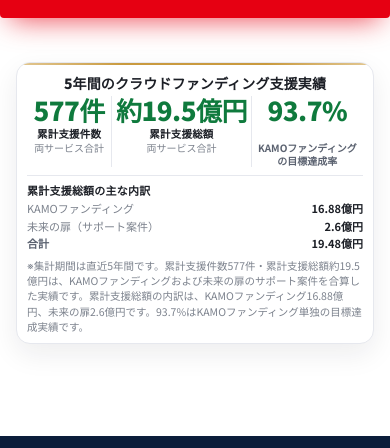
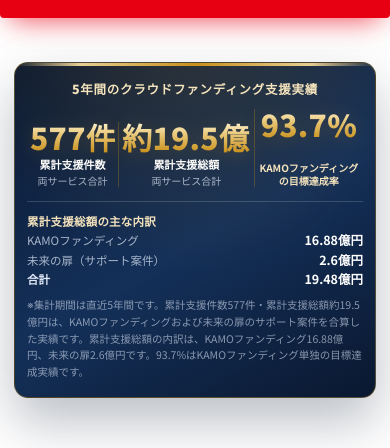
Before and after one commit to adr35760/kamo-funding-app, a Next.js app: page / in a window 390 px wide. Shown: the part 826-1274 px from the top of the page. Built offline with nearby package versions, Linux system fonts and the light colour scheme; no server answers.

Commit message:
feat(top): 実績バナーを左右いっぱい・濃紺×金・数値60pxで作り直し（t iku指示 2026-11-23）

```diff
--- a/src/styles/top-lp.css
+++ b/src/styles/top-lp.css
@@ -2854,3 +2854,161 @@
     line-height: 1.6;
   }
 }
+
+/* =====================================================================
+   実績バナー（トップ専用の見せ方・2026-11-23 t iku指示）
+   「もっと左右に大きく、文字も見やすく、かっこよく目立つように」
+   - 左右いっぱい（他のセクションの1160px枠をここだけ外す）
+   - 濃紺の面＋金の数値で、白の面の中で浮き上がらせる
+   - 数値はPC 60px級
+   🔴 中身（数値・文言）は共通の StatsBanner。ここはトップの見た目だけを上書きする
+      （/success と /lp のバナーは今のまま）。
+   ===================================================================== */
+.tlp-page .tlp-stats .tlp-inner {
+  max-width: none;
+  padding-left: 40px;
+  padding-right: 40px;
+}
+
+.tlp-page .kamo-stats-banner.tlp-stats-banner {
+  --ksb-ink: #ffffff;
+  --ksb-sub: #dfe8f6;
+  --ksb-note: rgba(226, 235, 250, 0.72);
+  --ksb-line: rgba(200, 144, 26, 0.3);
+
+  max-width: none;
+  padding: 30px 44px 24px;
+  border: 1px solid rgba(200, 144, 26, 0.34);
+  border-radius: 18px;
+  background:
+    radial-gradient(120% 160% at 50% -30%, rgba(200, 144, 26, 0.22) 0%, rgba(200, 144, 26, 0) 58%),
+    linear-gradient(150deg, #0A1830 0%, #143059 52%, #0A1830 100%);
+  box-shadow: 0 24px 52px rgba(10, 24, 48, 0.28);
+  color: #fff;
+}
+
+/* 上端の金のラインを太く */
+.kamo-stats-banner.tlp-stats-banner::before {
+  height: 3px;
+  background: linear-gradient(90deg, rgba(200,144,26,0) 0%, #E8CE92 18%, #C8901A 50%, #E8CE92 82%, rgba(200,144,26,0) 100%);
+}
+
+.kamo-stats-banner.tlp-stats-banner .kamo-stats-banner__title {
+  font-size: 19px;
+  letter-spacing: 0.16em;
+  color: #F4E3BC;
+}
+
+.kamo-stats-banner.tlp-stats-banner .kamo-stats-banner__grid {
+  grid-template-columns: 1fr 1.24fr 1fr;
+  margin-top: 16px;
+  align-items: end;
+}
+
+.kamo-stats-banner.tlp-stats-banner .kamo-stats-banner__item {
+  padding: 0 10px;
+}
+
+.kamo-stats-banner.tlp-stats-banner .kamo-stats-banner__value {
+  font-size: 60px;
+  line-height: 1.02;
+  letter-spacing: 0.01em;
+  background: linear-gradient(180deg, #FFF3D0 0%, #E7C574 42%, #C8901A 100%);
+  -webkit-background-clip: text;
+  background-clip: text;
+  color: transparent;
+  filter: drop-shadow(0 2px 10px rgba(200, 144, 26, 0.22));
+}
+
+.kamo-stats-banner.tlp-stats-banner .kamo-stats-banner__label {
+  margin-top: 8px;
+  font-size: 15px;
+  letter-spacing: 0.06em;
+  color: #FFFFFF;
+}
+
+.kamo-stats-banner.tlp-stats-banner .kamo-stats-banner__note {
+  margin-top: 3px;
+  font-size: 12.5px;
+  letter-spacing: 0.02em;
+}
+
+.kamo-stats-banner.tlp-stats-banner .kamo-stats-banner__note.is-strong {
+  color: #F4E3BC;
+}
+
+.kamo-stats-banner.tlp-stats-banner .kamo-stats-banner__breakdown {
+  margin-top: 20px;
+  padding-top: 14px;
+  border-top: 1px solid rgba(255, 255, 255, 0.16);
+  gap: 14px;
+}
+
+.kamo-stats-banner.tlp-stats-banner .kamo-stats-banner__breakdown-title {
+  font-size: 13.5px;
+  color: #F4E3BC;
+}
+
+.kamo-stats-banner.tlp-stats-banner .kamo-stats-banner__breakdown-item {
+  font-size: 13.5px;
+}
+
+.kamo-stats-banner.tlp-stats-banner .kamo-stats-banner__breakdown-label {
+  color: rgba(226, 235, 250, 0.72);
+}
+
+.kamo-stats-banner.tlp-stats-banner .kamo-stats-banner__breakdown-value {
+  color: #FFFFFF;
+  font-size: 16px;
+}
+
+.kamo-stats-banner.tlp-stats-banner .kamo-stats-banner__breakdown-item + .kamo-stats-banner__breakdown-item::before {
+  background: rgba(255, 255, 255, 0.2);
+  height: 12px;
+  margin: 0 12px;
+}
+
+.kamo-stats-banner.tlp-stats-banner .kamo-stats-banner__source {
+  margin-top: 10px;
+  font-size: 12px;
+  line-height: 1.6;
+  color: rgba(226, 235, 250, 0.58);
+  text-align: center;
+}
+
+/* 1024px以下: 数値を少し落として横を詰める */
+@media (max-width: 1024px) {
+  .tlp-page .tlp-stats .tlp-inner { padding-left: 24px; padding-right: 24px; }
+  .tlp-page .kamo-stats-banner.tlp-stats-banner { padding: 26px 24px 20px; }
+  .kamo-stats-banner.tlp-stats-banner .kamo-stats-banner__value { font-size: 46px; }
+  .kamo-stats-banner.tlp-stats-banner .kamo-stats-banner__title { font-size: 16px; letter-spacing: 0.1em; }
+  .kamo-stats-banner.tlp-stats-banner .kamo-stats-banner__label { font-size: 13px; }
+}
+
+/* スマホ: 3列は維持。数値30px・ラベル11px・内訳は左寄せ2行 */
+@media (max-width: 767px) {
+  .tlp-page .tlp-stats .tlp-inner { padding-left: 14px; padding-right: 14px; }
+  .tlp-page .kamo-stats-banner.tlp-stats-banner {
+    padding: 18px 12px 16px;
+    border-radius: 14px;
+  }
+  .kamo-stats-banner.tlp-stats-banner .kamo-stats-banner__title { font-size: 12.5px; letter-spacing: 0.06em; }
+  .kamo-stats-banner.tlp-stats-banner .kamo-stats-banner__grid {
+    grid-template-columns: minmax(0, 0.9fr) minmax(0, 1.34fr) minmax(0, 1.08fr);
+    margin-top: 12px;
+  }
+  .kamo-stats-banner.tlp-stats-banner .kamo-stats-banner__item { padding: 0 3px; }
+  .kamo-stats-banner.tlp-stats-banner .kamo-stats-banner__value { font-size: 30px; }
+  .kamo-stats-banner.tlp-stats-banner .kamo-stats-banner__label { margin-top: 5px; font-size: 11px; letter-spacing: 0; }
+  .kamo-stats-banner.tlp-stats-banner .kamo-stats-banner__note { margin-top: 2px; font-size: 10px; letter-spacing: 0; }
+  .kamo-stats-banner.tlp-stats-banner .kamo-stats-banner__breakdown { margin-top: 14px; padding-top: 11px; text-align: left; }
+  .kamo-stats-banner.tlp-stats-banner .kamo-stats-banner__breakdown-title { font-size: 11.5px; }
+  .kamo-stats-banner.tlp-stats-banner .kamo-stats-banner__breakdown-item { font-size: 11.5px; }
+  .kamo-stats-banner.tlp-stats-banner .kamo-stats-banner__breakdown-value { font-size: 12.5px; }
+  .kamo-stats-banner.tlp-stats-banner .kamo-stats-banner__source { margin-top: 8px; font-size: 10.5px; text-align: left; }
+}
+
+@media (max-width: 389px) {
+  .kamo-stats-banner.tlp-stats-banner .kamo-stats-banner__value { font-size: 26px; }
+  .kamo-stats-banner.tlp-stats-banner .kamo-stats-banner__label { font-size: 10px; }
+}
```
